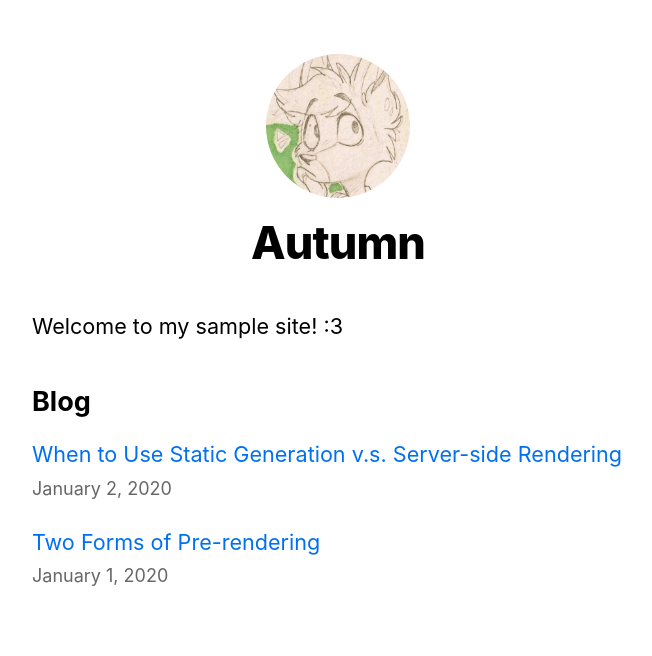
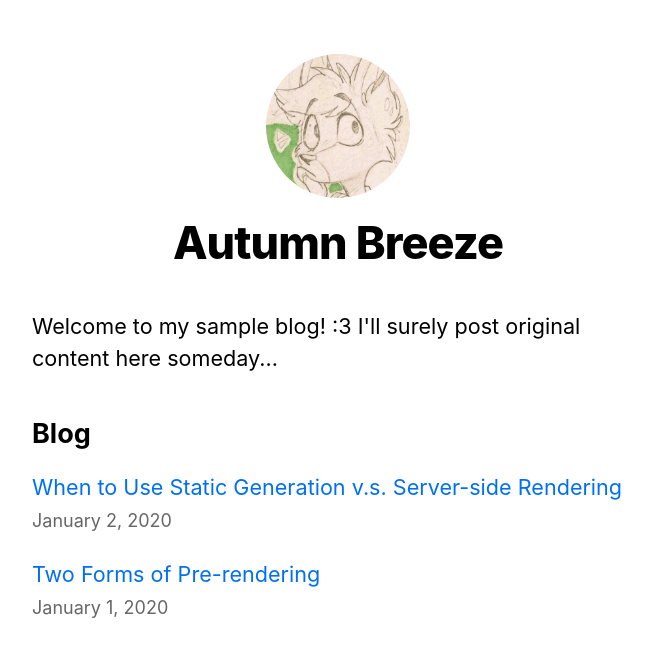
Before and after one commit to rockosfp/nextjs-blog, a Next.js app: page / in a window 1280 px wide. Shown: the top 656 px of the page, without its empty margins (302-954 px from the left). Built offline with nearby package versions, Linux system fonts and the light colour scheme.

Commit message:
Update main page again
Re-do the main page to show new blog name, and also update the description a bit..

```diff
--- a/components/layout.js
+++ b/components/layout.js
@@ -4,7 +4,7 @@ import styles from './layout.module.css';
 import utilStyles from '../styles/utils.module.css';
 import Link from 'next/link';
 
-const name = 'Autumn';
+const name = 'Autumn Breeze';
 export const siteTitle = 'Autumn Breeze';
 
 export default function Layout({ children, home }) {
--- a/pages/index.js
+++ b/pages/index.js
@@ -23,7 +23,7 @@ export default function Home({ allPostsData }) {
         <title>{siteTitle}</title>
       </Head>
       <section className={utilStyles.headingMd}>
-        <p>Welcome to my sample site! :3</p>
+        <p>Welcome to my sample blog! :3 I'll surely post original content here someday...</p>
       </section>
     <section className={`${utilStyles.headingMd} ${utilStyles.padding1px}`}>
         <h2 className={utilStyles.headingLg}>Blog</h2>
```
